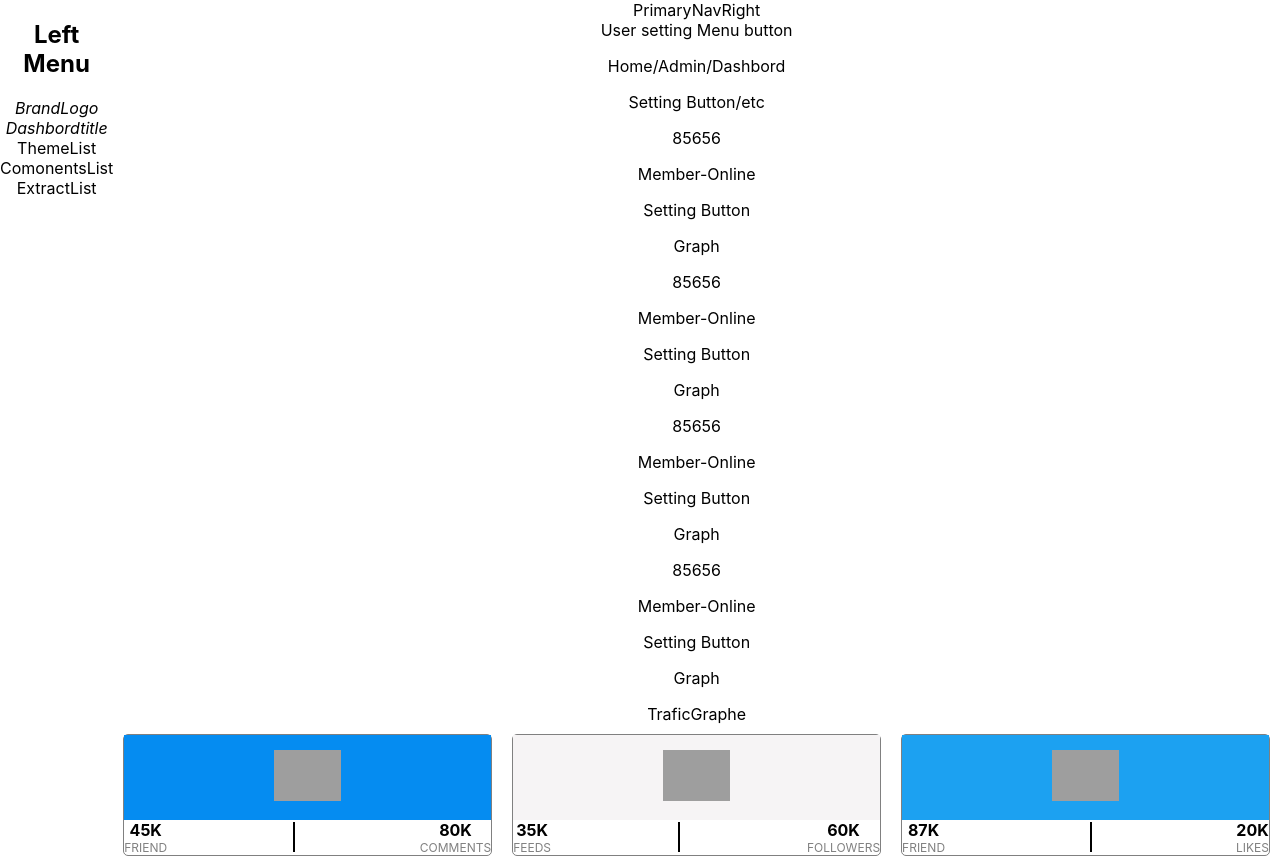
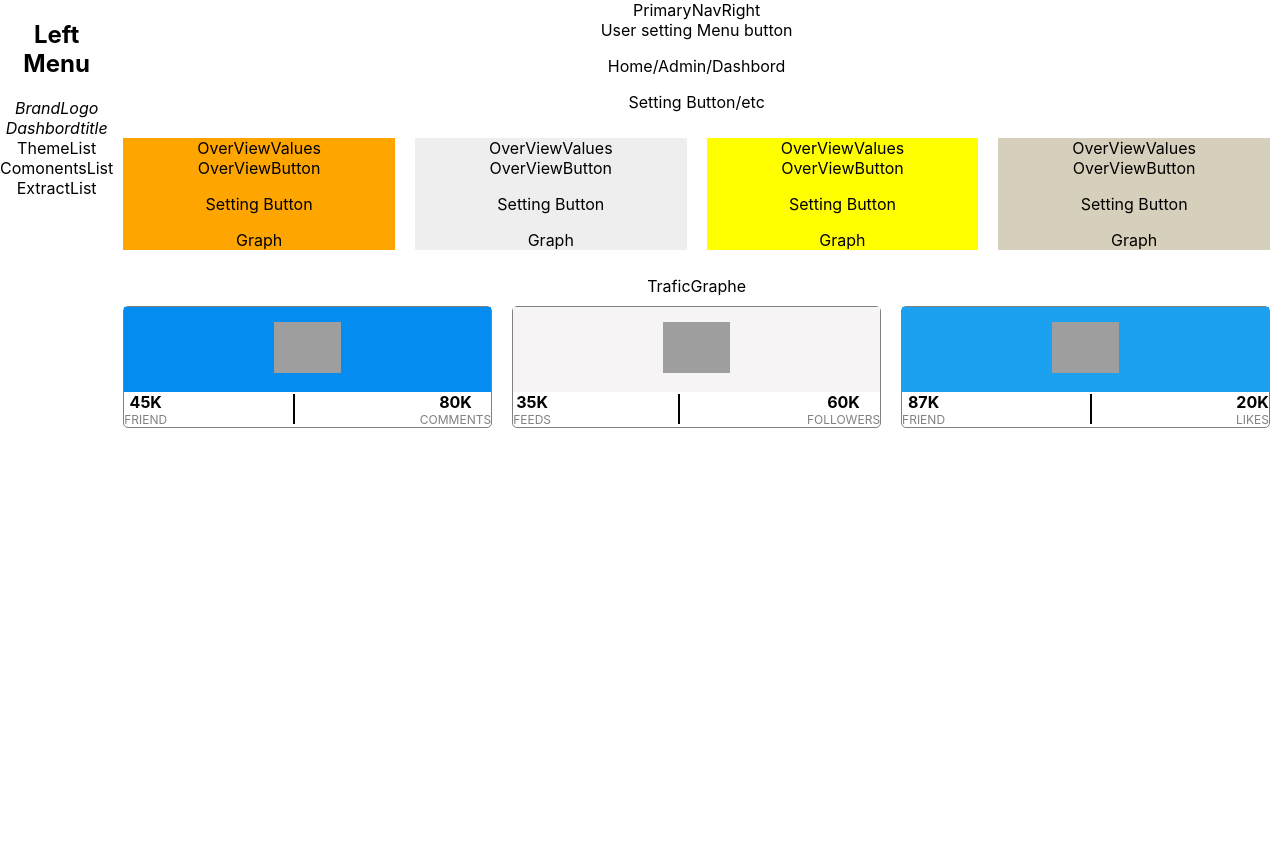
Before and after one commit to dineshabey/react-component-destructure, a React (Create React App) app: page / in a window 1280 px wide. After the commit the page ends 800 px from the top, so only its background shows below. Built offline with nearby package versions, Linux system fonts and the light colour scheme; grey boxes are pictures that could not be loaded.

Commit message:
create oerview list

```diff
--- a/src/components/socialCard/SocialIon.js
+++ b/src/components/socialCard/SocialIon.js
@@ -1,9 +1,9 @@
 import React from 'react'
 
-export default function SocialIon({icon,bgColor}) {
+export default function SocialIon({icon,bgColor,name}) {
   return (
     <div style={{backgroundColor:bgColor,padding:"15px"}}>
-      <img src={icon} style={{width:'20%'}}></img>
+      <img src={icon}  style={{width:'20%'}} alt={name}></img>
     </div>
   )
 }
--- a/src/layouts/home/OverViewList/OverViewCard.js
+++ b/src/layouts/home/OverViewList/OverViewCard.js
@@ -1,10 +1,15 @@
 import React from 'react'
+import OverViewValues from '../homeContent/overViewCardList/OverViewValues';
+import OverViewButton from '../homeContent/overViewCardList/OverViewButton';
 
-export default function OverViewCard() {
+
+
+export default function OverViewCard({ data }) {
+    const {bgColor} = data;
     return (
-        <div>
-            <p>85656</p>
-            <p>Member-Online</p>
+        <div style={{ backgroundColor: bgColor ,width:'100%'}}>
+            <OverViewValues/>
+            <OverViewButton/>
             <p>Setting Button</p>
             <p>Graph</p>
         </div>
--- a/src/layouts/home/homeContent/OverViewList.js
+++ b/src/layouts/home/homeContent/OverViewList.js
@@ -1,14 +1,46 @@
 import React from 'react'
 import OverViewCard from '../OverViewList/OverViewCard'
 
+const OverViewCardData = [
+  {
+    value: '45689',
+    title: 'Member-Online',
+    bgColor: 'orange'
+
+  },
+  {
+    value: '11898',
+    title: 'Member-Online',
+    bgColor: '#0011'
+
+
+  },
+  {
+    value: '75419',
+    title: 'Member-Online',
+    bgColor: 'yellow'
+
+  },
+  {
+    value: '33157',
+    title: 'Member-Online',
+    bgColor: '#9856'
+
+
+  },
+
+];
 
 export default function OverViewList() {
+
   return (
-    <div>
-      <OverViewCard />
-      <OverViewCard />
-      <OverViewCard />
-      <OverViewCard />
+    <div style={{ display: "flex", width: '100%', justifyContent: 'space-around' }}>
+      {OverViewCardData.map((val, key) => {
+        return (
+          <div style={{ padding: '10px',width:'100%' }}><OverViewCard key={key} data={val} /></div>
+        )
+      })}
+
     </div>
   )
 }
--- /dev/null
+++ b/src/layouts/home/homeContent/overViewCardList/OverViewButton.js
@@ -0,0 +1,7 @@
+import React from 'react'
+
+export default function OverViewButton() {
+  return (
+    <div>OverViewButton</div>
+  )
+}
--- /dev/null
+++ b/src/layouts/home/homeContent/overViewCardList/OverViewValues.js
@@ -0,0 +1,7 @@
+import React from 'react'
+
+export default function OverViewValues() {
+  return (
+    <div>OverViewValues</div>
+  )
+}
--- a/src/layouts/home/homeContent/socialStaks/SocialCard.js
+++ b/src/layouts/home/homeContent/socialStaks/SocialCard.js
@@ -1,13 +1,13 @@
 import React from 'react'
 import SocialIon from '../../../../components/socialCard/SocialIon'
 import StatCard from '../../../../components/socialCard/StatCard'
-import SocialStatus from '../SocialStatus'
+
 
 export default function SocialCard({ data }) {
-    const { icon, bgcolor, left, right, title } = data;
+    const { icon, bgcolor, left, right,name} = data;
     return (
         <div style={{ backgroundColor: "white", border: "1px solid grey", borderRadius: "5px" }}>
-            <SocialIon icon={icon} bgColor={bgcolor} />
+            <SocialIon icon={icon} bgColor={bgcolor} title={name} />
             <div style={{ display: "flex", alignContent: "center", alignItems: "center", justifyContent: "space-between" }}>
                 <StatCard value={left.value} title={left.title} />
                 <div style={{ borderLeft: "2px solid black", height: "30px" }}>
```
Also changed, not shown: src/layouts/home/homeContent/overViewCardList/OverViewCard.js (added, +7 -0 lines).
